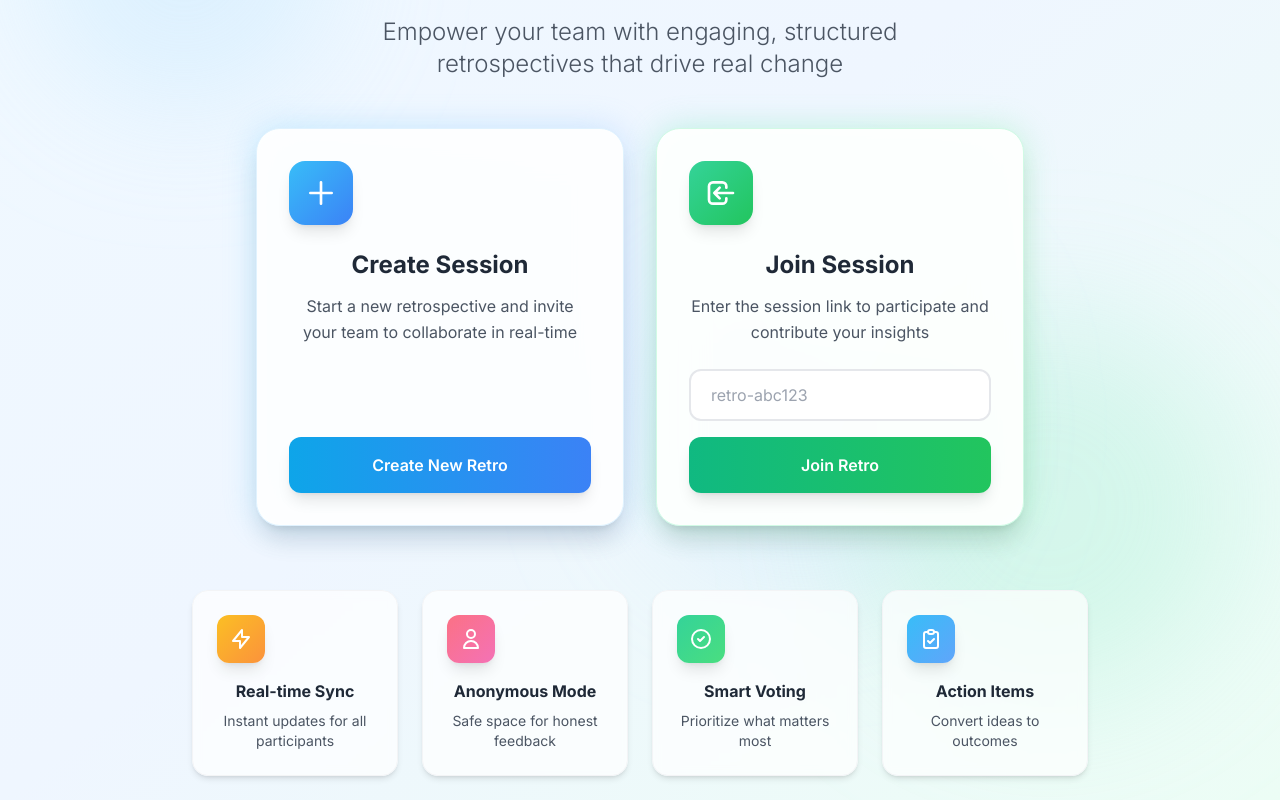
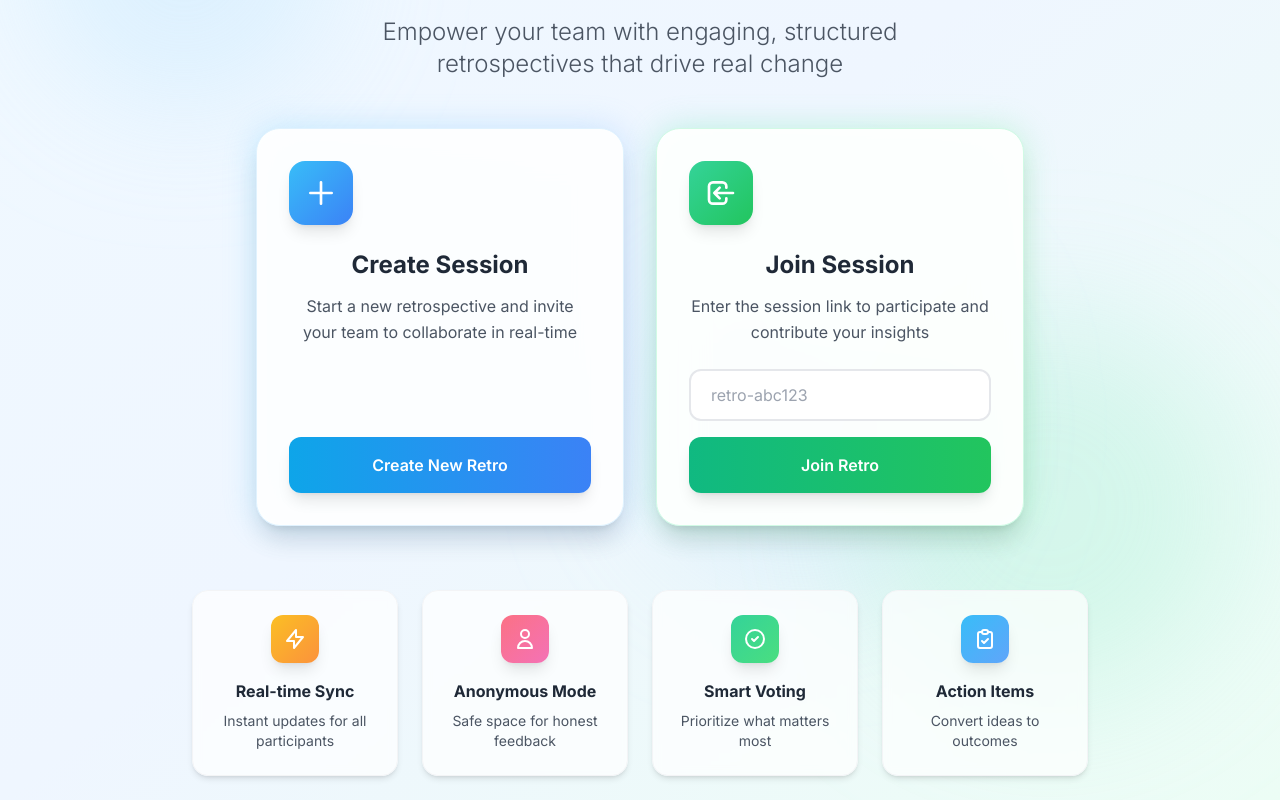
Before and after one commit to Abdullah-Sanji/retro-platform, a Vue app: page / in a window 1280 px wide. Shown: the part 260-1060 px from the top of the page. Built offline with nearby package versions, Linux system fonts and the light colour scheme; no server answers.

Commit message:
design changes

```diff
--- a/src/App.vue
+++ b/src/App.vue
@@ -239,7 +239,7 @@ const goToSetup = () => {
 
         <!-- Features Grid -->
         <div class="grid grid-cols-2 md:grid-cols-4 gap-6 max-w-4xl mx-auto">
-          <div class="bg-white/70 backdrop-blur-sm rounded-2xl p-6 hover:bg-white/90 transition-all duration-300 group shadow-md border border-gray-100">
+          <div class="flex flex-col items-center justify-center bg-white/70 backdrop-blur-sm rounded-2xl p-6 hover:bg-white/90 transition-all duration-300 group shadow-md border border-gray-100">
             <div class="w-12 h-12 bg-gradient-to-br from-amber-400 to-orange-400 rounded-xl flex items-center justify-center mb-4 group-hover:scale-110 transition-transform shadow-lg">
               <svg class="w-6 h-6 text-white" fill="none" stroke="currentColor" viewBox="0 0 24 24">
                 <path stroke-linecap="round" stroke-linejoin="round" stroke-width="2" d="M13 10V3L4 14h7v7l9-11h-7z"></path>
@@ -248,7 +248,7 @@ const goToSetup = () => {
             <h3 class="font-bold text-gray-800 mb-2">Real-time Sync</h3>
             <p class="text-sm text-gray-600">Instant updates for all participants</p>
           </div>
-          <div class="bg-white/70 backdrop-blur-sm rounded-2xl p-6 hover:bg-white/90 transition-all duration-300 group shadow-md border border-gray-100">
+          <div class="flex flex-col items-center justify-center bg-white/70 backdrop-blur-sm rounded-2xl p-6 hover:bg-white/90 transition-all duration-300 group shadow-md border border-gray-100">
             <div class="w-12 h-12 bg-gradient-to-br from-rose-400 to-pink-400 rounded-xl flex items-center justify-center mb-4 group-hover:scale-110 transition-transform shadow-lg">
               <svg class="w-6 h-6 text-white" fill="none" stroke="currentColor" viewBox="0 0 24 24">
                 <path stroke-linecap="round" stroke-linejoin="round" stroke-width="2" d="M16 7a4 4 0 11-8 0 4 4 0 018 0zM12 14a7 7 0 00-7 7h14a7 7 0 00-7-7z"></path>
@@ -257,7 +257,7 @@ const goToSetup = () => {
             <h3 class="font-bold text-gray-800 mb-2">Anonymous Mode</h3>
             <p class="text-sm text-gray-600">Safe space for honest feedback</p>
           </div>
-          <div class="bg-white/70 backdrop-blur-sm rounded-2xl p-6 hover:bg-white/90 transition-all duration-300 group shadow-md border border-gray-100">
+          <div class="flex flex-col items-center justify-center bg-white/70 backdrop-blur-sm rounded-2xl p-6 hover:bg-white/90 transition-all duration-300 group shadow-md border border-gray-100">
             <div class="w-12 h-12 bg-gradient-to-br from-emerald-400 to-green-400 rounded-xl flex items-center justify-center mb-4 group-hover:scale-110 transition-transform shadow-lg">
               <svg class="w-6 h-6 text-white" fill="none" stroke="currentColor" viewBox="0 0 24 24">
                 <path stroke-linecap="round" stroke-linejoin="round" stroke-width="2" d="M9 12l2 2 4-4m6 2a9 9 0 11-18 0 9 9 0 0118 0z"></path>
@@ -266,7 +266,7 @@ const goToSetup = () => {
             <h3 class="font-bold text-gray-800 mb-2">Smart Voting</h3>
             <p class="text-sm text-gray-600">Prioritize what matters most</p>
           </div>
-          <div class="bg-white/70 backdrop-blur-sm rounded-2xl p-6 hover:bg-white/90 transition-all duration-300 group shadow-md border border-gray-100">
+          <div class="flex flex-col items-center justify-center bg-white/70 backdrop-blur-sm rounded-2xl p-6 hover:bg-white/90 transition-all duration-300 group shadow-md border border-gray-100">
             <div class="w-12 h-12 bg-gradient-to-br from-sky-400 to-blue-400 rounded-xl flex items-center justify-center mb-4 group-hover:scale-110 transition-transform shadow-lg">
               <svg class="w-6 h-6 text-white" fill="none" stroke="currentColor" viewBox="0 0 24 24">
                 <path stroke-linecap="round" stroke-linejoin="round" stroke-width="2" d="M9 5H7a2 2 0 00-2 2v12a2 2 0 002 2h10a2 2 0 002-2V7a2 2 0 00-2-2h-2M9 5a2 2 0 002 2h2a2 2 0 002-2M9 5a2 2 0 012-2h2a2 2 0 012 2m-6 9l2 2 4-4"></path>
```
